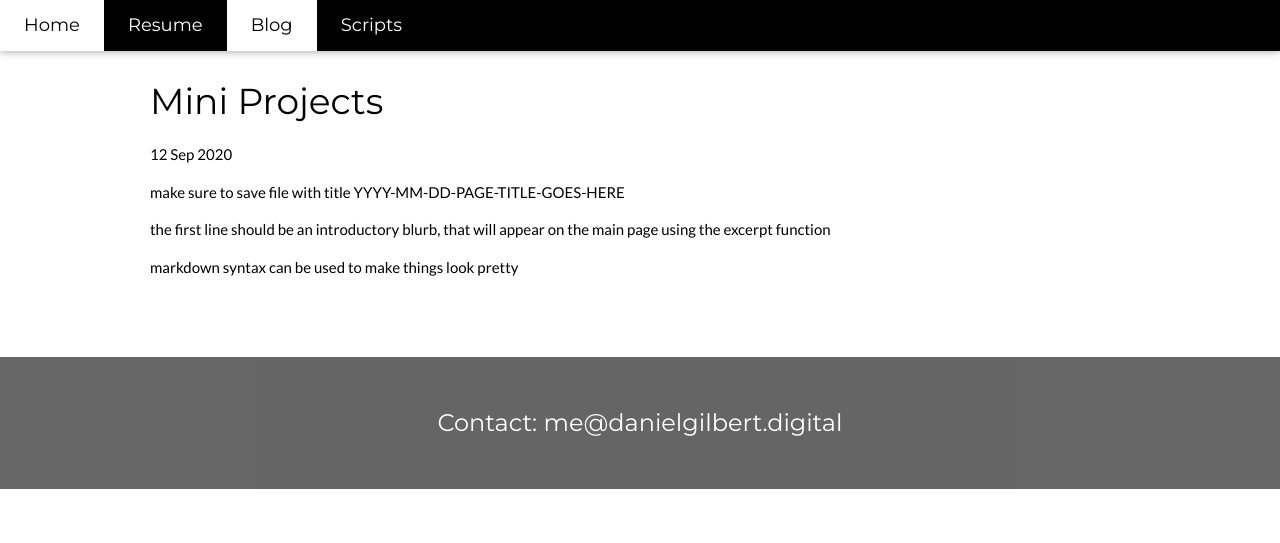
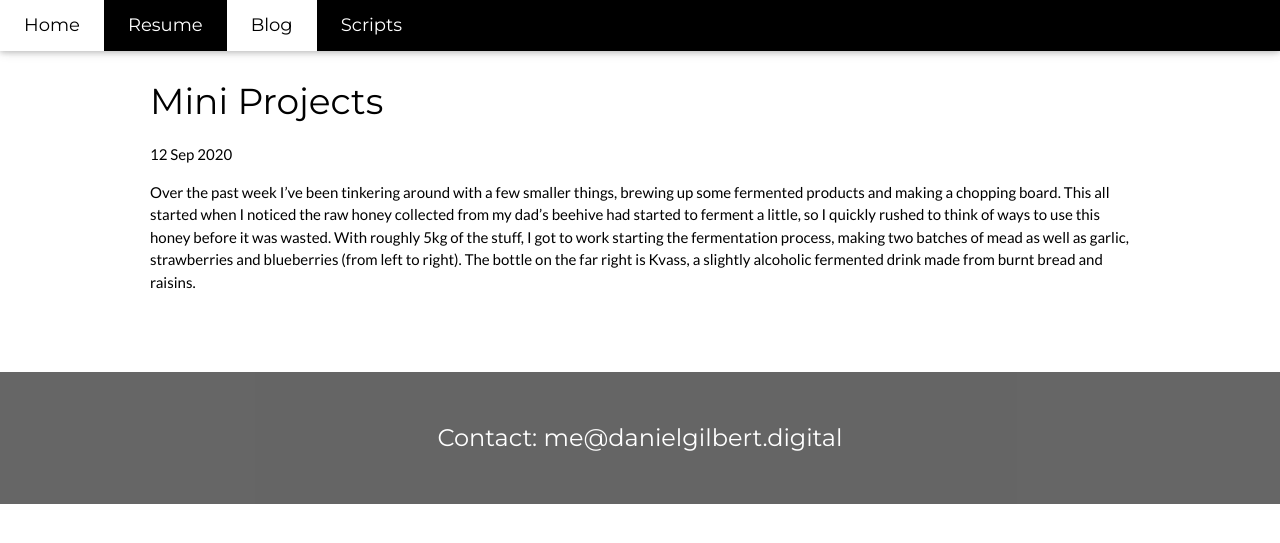
Before and after one commit to dmgilbert/dmgilbert.github.io, a Jekyll site: the page built from _posts/Project/2020-09-12-mini-projects.markdown, in a window 1280 px wide. Shown: the top 543 px of the page. Built offline with Jekyll 4.4.1, drawn with Linux system fonts in a browser that asks for light colours.

Commit message:
Update 2020-09-12-mini-projects.markdown

```diff
--- a/_posts/Project/2020-09-12-mini-projects.markdown
+++ b/_posts/Project/2020-09-12-mini-projects.markdown
@@ -7,8 +7,4 @@ tags: "Projects Fermentation RSS"
 categories: "Project"
 ---
 
-make sure to save file with title YYYY-MM-DD-PAGE-TITLE-GOES-HERE
-
-the first line should be an introductory blurb, that will appear on the main page using the excerpt function
-
-markdown syntax can be used to make things look pretty
+Over the past week I've been tinkering around with a few smaller things, brewing up some fermented products and making a chopping board. This all started when I noticed the raw honey collected from my dad's beehive had started to ferment a little, so I quickly rushed to think of ways to use this honey before it was wasted. With roughly 5kg of the stuff, I got to work starting the fermentation process, making two batches of mead as well as garlic, strawberries and blueberries (from left to right). The bottle on the far right is Kvass, a slightly alcoholic fermented drink made from burnt bread and raisins.
```
